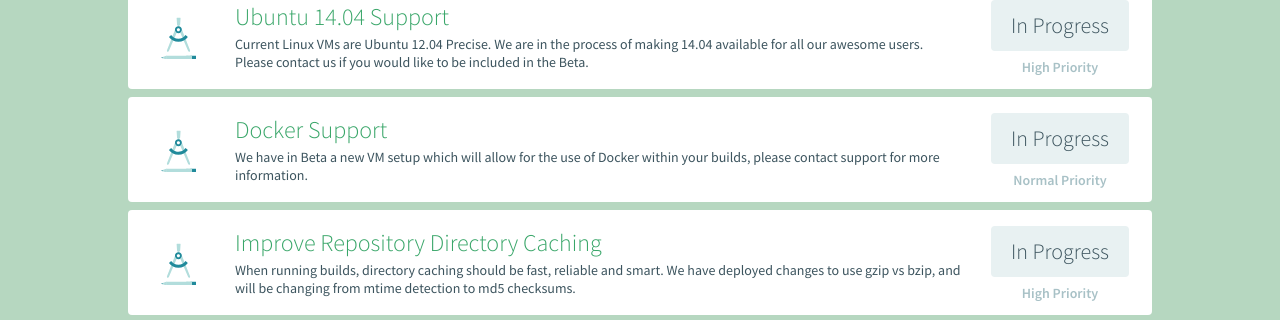
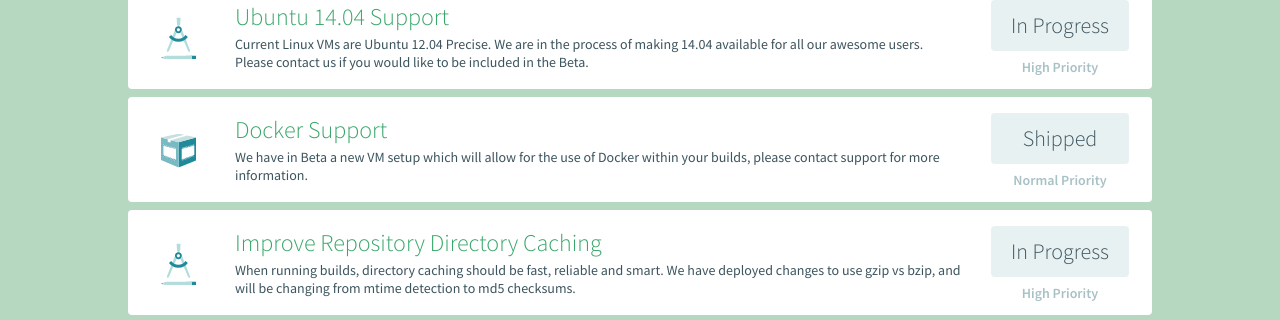
Before and after one commit to travis-ci/travis-next, a Jekyll site: the page built from index.html, in a window 1280 px wide. Shown: the part 866-1186 px from the top of the page. Built offline with Jekyll 4.4.1, drawn with Linux system fonts in a browser that asks for light colours.

Commit message:
Shipped Docker

```diff
--- a/_data/steps.yml
+++ b/_data/steps.yml
@@ -20,8 +20,8 @@
 - 4:
   title: 'Docker Support'
   description: 'We have in Beta a new VM setup which will allow for the use of Docker within your builds, please contact support for more information.'
-  icon: 'compass'
-  status: 'In Progress'
+  icon: 'shipment'
+  status: 'Shipped'
   priority: 'normal'
 - 5:
   title: 'Improve Repository Directory Caching'
```
